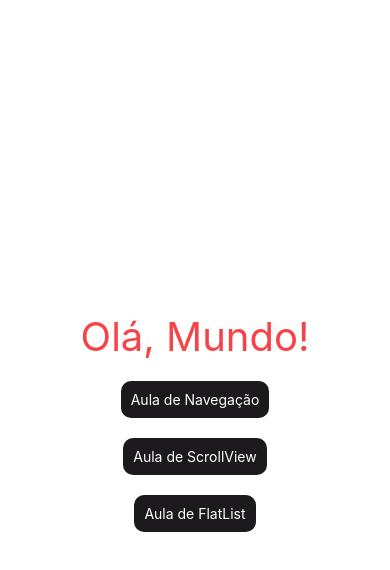
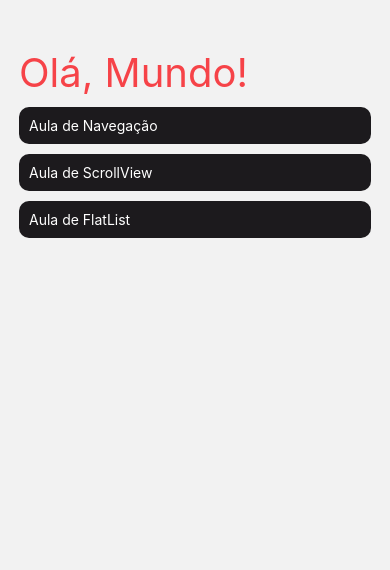
Before and after one commit to almadaj/react-native, a React Native app in the folder base-rn/: screen /Home in a window 390 px wide. Shown: the top 570 px of the page. Built offline with nearby package versions, Linux system fonts and the light colour scheme.

Commit message:
componentização dos elementos Title e Container

```diff
--- /dev/null
+++ b/base-rn/src/components/Container.js
@@ -0,0 +1,14 @@
+import { StyleSheet, Text, View } from "react-native";
+
+export default function Title({ children }) {
+  return <View style={styles.container}>{children}</View>;
+}
+
+const styles = StyleSheet.create({
+  container: {
+    flex: 1,
+    paddingHorizontal: 16,
+    marginHorizontal: 3,
+    marginTop: 48,
+  },
+});
--- /dev/null
+++ b/base-rn/src/components/NavButton.js
@@ -0,0 +1,25 @@
+import { StyleSheet, TouchableOpacity, Text } from "react-native";
+
+export default function NavButton({ onPress, text }) {
+  return (
+    <TouchableOpacity
+      activeOpacity={0.8}
+      style={styles.button}
+      onPress={onPress}
+    >
+      <Text style={styles.buttonText}>{text}</Text>
+    </TouchableOpacity>
+  );
+}
+
+const styles = StyleSheet.create({
+  button: {
+    backgroundColor: "#1c1a1d",
+    padding: 10,
+    borderRadius: 10,
+    marginTop: 10,
+  },
+  buttonText: {
+    color: "#fff",
+  },
+});
--- /dev/null
+++ b/base-rn/src/components/Title.js
@@ -0,0 +1,12 @@
+import { StyleSheet, Text } from "react-native";
+
+export default function Title({ text }) {
+  return <Text style={styles.title}>{text}</Text>;
+}
+
+const styles = StyleSheet.create({
+  title: {
+    fontSize: 40,
+    color: "#f64348",
+  },
+});
--- a/base-rn/src/screens/FlatListScreen.js
+++ b/base-rn/src/screens/FlatListScreen.js
@@ -6,6 +6,9 @@ import {
   TouchableOpacity,
   FlatList,
 } from "react-native";
+import NavButton from "../components/NavButton";
+import Title from "../components/Title";
+import Container from "../components/Container";
 
 const movies = [
   { id: 1, year: "1994", title: "Um Sonho de Liberdade" },
@@ -35,45 +38,19 @@ export default function FlatListScreen() {
   );
 
   return (
-    <View style={styles.container}>
-      <Text>Flat List</Text>
-      <TouchableOpacity
-        activeOpacity={0.8}
-        style={styles.button}
-        onPress={navigateBack}
-      >
-        <Text style={styles.buttonText}>Voltar</Text>
-      </TouchableOpacity>
+    <Container>
+      <Title text={"FlatList"} />
+      <NavButton text={"Voltar"} onPress={navigateBack} />
       <FlatList
         data={movies}
         renderItem={renderMovie}
         keyExtractor={(item) => item.id}
       />
-    </View>
+    </Container>
   );
 }
 
 const styles = StyleSheet.create({
-  container: {
-    flex: 1,
-    paddingHorizontal: 16,
-    marginHorizontal: 3,
-    marginVertical: 32,
-  },
-  title: {
-    fontSize: 40,
-    color: "#f64348",
-  },
-  button: {
-    backgroundColor: "#1c1a1d",
-    padding: 10,
-    borderRadius: 10,
-    marginTop: 20,
-    width: 60,
-  },
-  buttonText: {
-    color: "#fff",
-  },
   list: {
     marginTop: 40,
     marginHorizontal: 10,
--- a/base-rn/src/screens/HomeScreen.js
+++ b/base-rn/src/screens/HomeScreen.js
@@ -1,69 +1,32 @@
 import { useNavigation } from "@react-navigation/native";
 import { StatusBar } from "expo-status-bar";
-import { StyleSheet, Text, TouchableOpacity, View } from "react-native";
+import { StyleSheet, Text, View } from "react-native";
+import NavButton from "../components/NavButton";
+import Title from "../components/Title";
+import Container from "../components/Container";
 
 export default function HomeScreen() {
   const navigation = useNavigation();
 
-  const navigateToNavigationScreen = () => {
+  const toNavigationScreen = () => {
     navigation.navigate("Navigation");
   };
 
-  const navigateToScrollViewScreen = () => {
+  const toScrollViewScreen = () => {
     navigation.navigate("ScrollView");
   };
 
-  const navigateToFlatListScreen = () => {
+  const toFlatListScreen = () => {
     navigation.navigate("FlatList");
   };
 
   return (
-    <View style={styles.container}>
-      <Text style={styles.title}>Olá, Mundo!</Text>
+    <Container>
+      <Title text={"Olá, Mundo!"} />
       <StatusBar style="auto" />
-      <TouchableOpacity
-        activeOpacity={0.8}
-        style={styles.button}
-        onPress={navigateToNavigationScreen}
-      >
-        <Text style={styles.buttonText}>Aula de Navegação</Text>
-      </TouchableOpacity>
-      <TouchableOpacity
-        activeOpacity={0.8}
-        style={styles.button}
-        onPress={navigateToScrollViewScreen}
-      >
-        <Text style={styles.buttonText}>Aula de ScrollView</Text>
-      </TouchableOpacity>
-      <TouchableOpacity
-        activeOpacity={0.8}
-        style={styles.button}
-        onPress={navigateToFlatListScreen}
-      >
-        <Text style={styles.buttonText}>Aula de FlatList</Text>
-      </TouchableOpacity>
-    </View>
+      <NavButton text={"Aula de Navegação"} onPress={toNavigationScreen} />
+      <NavButton text={"Aula de ScrollView"} onPress={toScrollViewScreen} />
+      <NavButton text={"Aula de FlatList"} onPress={toFlatListScreen} />
+    </Container>
   );
 }
-
-const styles = StyleSheet.create({
-  container: {
-    flex: 1,
-    backgroundColor: "#fff",
-    alignItems: "center",
-    justifyContent: "center",
-  },
-  title: {
-    fontSize: 40,
-    color: "#f64348",
-  },
-  button: {
-    backgroundColor: "#1c1a1d",
-    padding: 10,
-    borderRadius: 10,
-    marginTop: 20,
-  },
-  buttonText: {
-    color: "#fff",
-  },
-});
--- a/base-rn/src/screens/NavigationScreen.js
+++ b/base-rn/src/screens/NavigationScreen.js
@@ -1,5 +1,8 @@
 import { View, Text, StyleSheet, TouchableOpacity } from "react-native";
 import { useNavigation } from "@react-navigation/native";
+import NavButton from "../components/NavButton";
+import Title from "../components/Title";
+import Container from "../components/Container";
 
 export default function NavigationScreen() {
   const navigation = useNavigation();
@@ -7,37 +10,9 @@ export default function NavigationScreen() {
     navigation.goBack();
   };
   return (
-    <View style={styles.container}>
-      <Text>Aula de Navegação</Text>
-      <TouchableOpacity
-        activeOpacity={0.8}
-        style={styles.button}
-        onPress={navigateBack}
-      >
-        <Text style={styles.buttonText}>Voltar</Text>
-      </TouchableOpacity>
-    </View>
+    <Container>
+      <Title text={"Navigation Screen"} />
+      <NavButton text={"Voltar"} onPress={navigateBack} />
+    </Container>
   );
 }
-
-const styles = StyleSheet.create({
-  container: {
-    flex: 1,
-    backgroundColor: "#fff",
-    alignItems: "center",
-    justifyContent: "center",
-  },
-  title: {
-    fontSize: 40,
-    color: "#f64348",
-  },
-  button: {
-    backgroundColor: "#1c1a1d",
-    padding: 10,
-    borderRadius: 10,
-    marginTop: 20,
-  },
-  buttonText: {
-    color: "#fff",
-  },
-});
--- a/base-rn/src/screens/ScrollViewScreen.js
+++ b/base-rn/src/screens/ScrollViewScreen.js
@@ -6,6 +6,9 @@ import {
   ScrollView,
   TouchableOpacity,
 } from "react-native";
+import NavButton from "../components/NavButton";
+import Title from "../components/Title";
+import Container from "../components/Container";
 
 export default function ScrollViewScreen() {
   const navigation = useNavigation();
@@ -13,15 +16,9 @@ export default function ScrollViewScreen() {
     navigation.goBack();
   };
   return (
-    <View style={styles.container}>
-      <Text style={styles.title}>ScrollView</Text>
-      <TouchableOpacity
-        activeOpacity={0.8}
-        style={styles.button}
-        onPress={navigateBack}
-      >
-        <Text style={styles.buttonText}>Voltar</Text>
-      </TouchableOpacity>
+    <Container>
+      <Title text={"ScrollView"} />
+      <NavButton text={"Voltar"} onPress={navigateBack} />
       <ScrollView style={styles.container} showsVerticalScrollIndicator={true}>
         <Text style={styles.item}>
           Lorem ipsum dolor sit amet, consectetur adipiscing elit. Proin sed
@@ -66,33 +63,13 @@ export default function ScrollViewScreen() {
           Nullam vitae luctus ex. Vivamus lacinia ex sed nulla.
         </Text>
       </ScrollView>
-    </View>
+    </Container>
   );
 }
 
 const styles = StyleSheet.create({
-  container: {
-    flex: 1,
-    paddingHorizontal: 16,
-    marginHorizontal: 3,
-    marginVertical: 32,
-  },
-  title: {
-    fontSize: 40,
-    color: "#f64348",
-  },
   item: {
     fontSize: 16,
     marginTop: 16,
   },
-  button: {
-    backgroundColor: "#1c1a1d",
-    padding: 10,
-    borderRadius: 10,
-    marginTop: 20,
-    width: 60,
-  },
-  buttonText: {
-    color: "#fff",
-  },
 });
```
